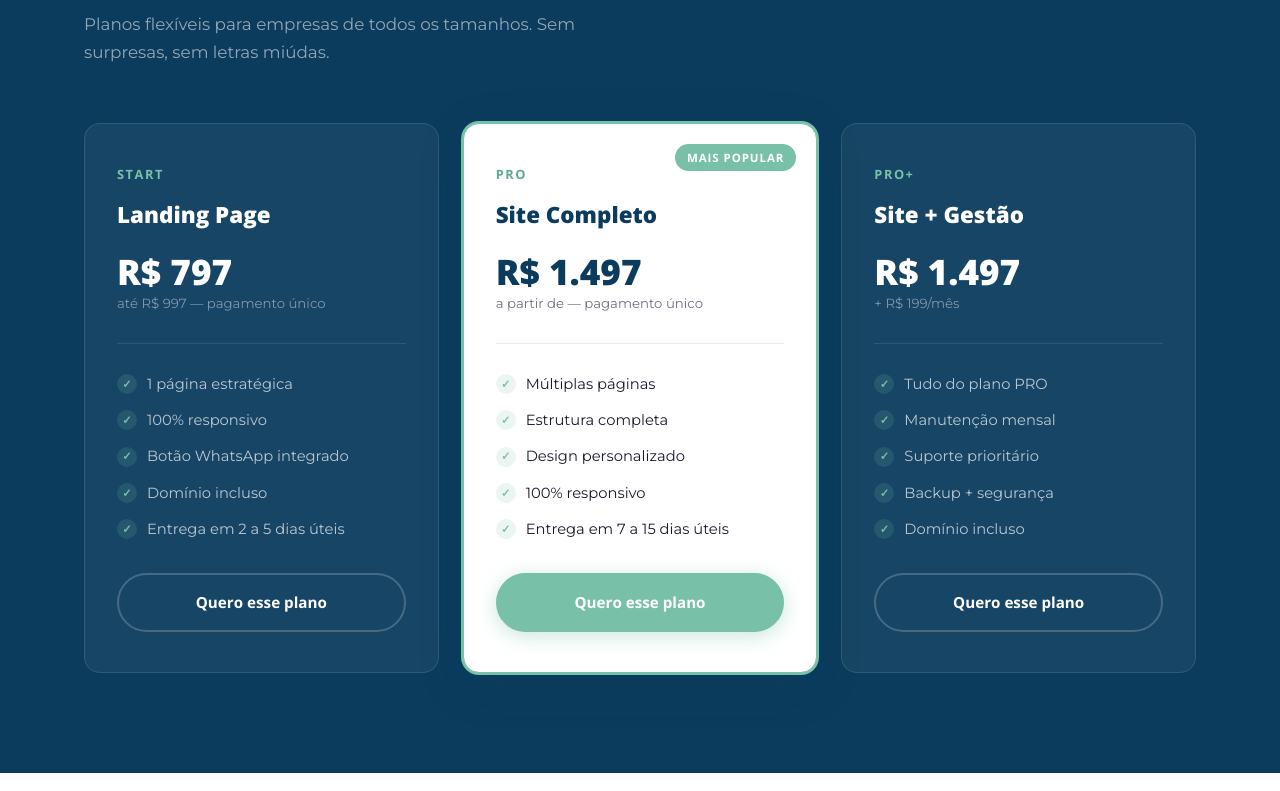
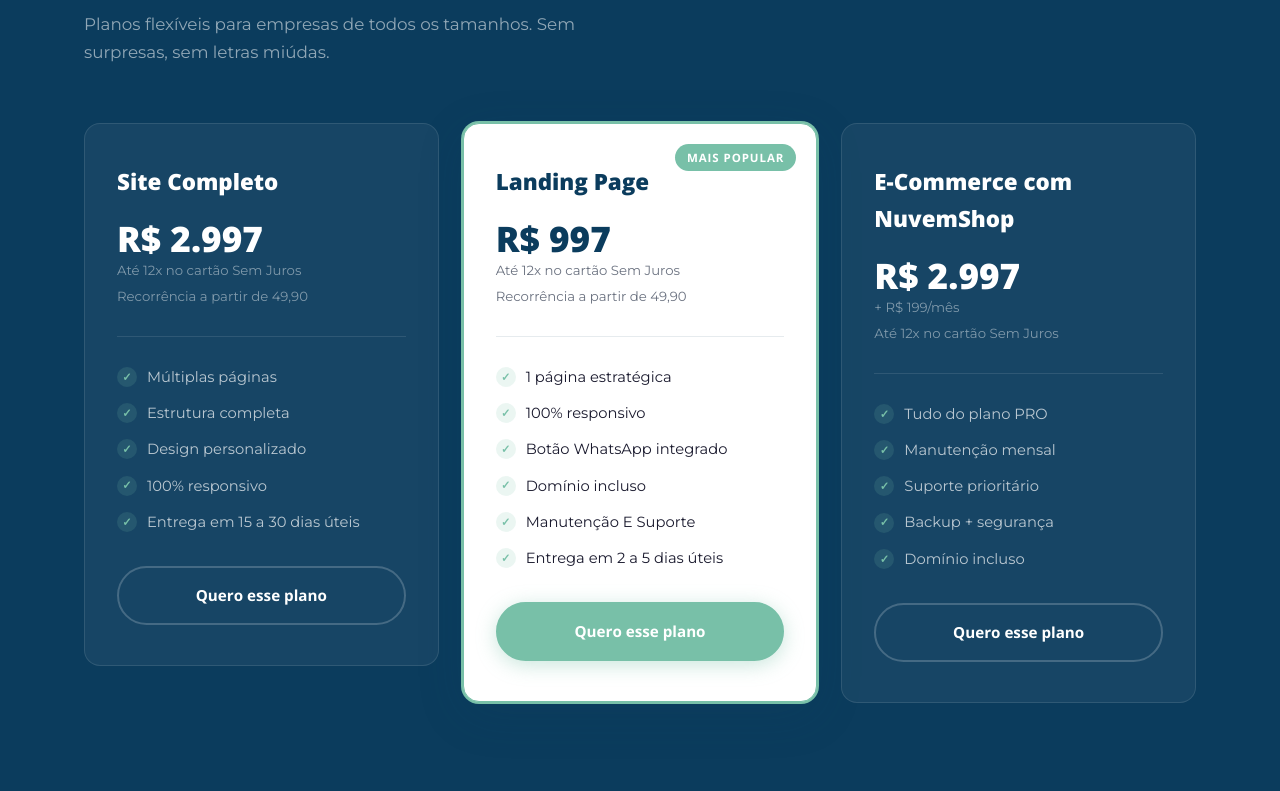
Before and after one commit to marcelopelentir/site-yupe-agencia, a plain HTML site: page index.html in a window 1280 px wide. Shown: the part 2409-3200 px from the top of the page. Drawn offline with nearby package versions, Linux system fonts and the light colour scheme.

Commit message:
Update index.html

```diff
--- a/index.html
+++ b/index.html
@@ -1012,49 +1012,49 @@
 
       <div class="plans-grid">
         <!-- START -->
-        <div class="plan-card fade-up">
-          <div class="plan-name">START</div>
+          <div class="plan-card fade-up">
+          <div class="plan-title">Site Completo</div>
+          <div class="plan-price">
+            <div class="plan-price-main">R$ 2.997</div>
+            <div class="plan-price-detail">Até 12x no cartão Sem Juros</div>
+            <div class="plan-price-detail">Recorrência a partir de 49,90</div>
+          </div>
+          <ul class="plan-features">
+            <li>Múltiplas páginas</li>
+            <li>Estrutura completa</li>
+            <li>Design personalizado</li>
+            <li>100% responsivo</li>
+            <li>Entrega em 15 a 30 dias úteis</li>
+          </ul>
+          <a href="https://wa.me/41995107048?text=Olá! Tenho interesse no plano PRO." target="_blank" class="plan-btn">Quero esse plano</a>
+        </div>
+          <!-- PRO -->
+        <div class="plan-card featured fade-up delay-1">
+          <div class="plan-badge">Mais popular</div>
           <div class="plan-title">Landing Page</div>
           <div class="plan-price">
-            <div class="plan-price-main">R$ 797</div>
-            <div class="plan-price-detail">até R$ 997 — pagamento único</div>
+            <div class="plan-price-main">R$ 997</div>
+            <div class="plan-price-detail">Até 12x no cartão Sem Juros</div>
+            <div class="plan-price-detail">Recorrência a partir de 49,90 </div>
           </div>
           <ul class="plan-features">
             <li>1 página estratégica</li>
             <li>100% responsivo</li>
             <li>Botão WhatsApp integrado</li>
             <li>Domínio incluso</li>
+            <li>Manutenção E Suporte</li>
             <li>Entrega em 2 a 5 dias úteis</li>
           </ul>
           <a href="https://wa.me/41995107048?text=Olá! Tenho interesse no plano START." target="_blank" class="plan-btn">Quero esse plano</a>
         </div>
-
-        <!-- PRO -->
-        <div class="plan-card featured fade-up delay-1">
-          <div class="plan-badge">Mais popular</div>
-          <div class="plan-name">PRO</div>
-          <div class="plan-title">Site Completo</div>
-          <div class="plan-price">
-            <div class="plan-price-main">R$ 1.497</div>
-            <div class="plan-price-detail">a partir de — pagamento único</div>
-          </div>
-          <ul class="plan-features">
-            <li>Múltiplas páginas</li>
-            <li>Estrutura completa</li>
-            <li>Design personalizado</li>
-            <li>100% responsivo</li>
-            <li>Entrega em 7 a 15 dias úteis</li>
-          </ul>
-          <a href="https://wa.me/41995107048?text=Olá! Tenho interesse no plano PRO." target="_blank" class="plan-btn">Quero esse plano</a>
-        </div>
-
         <!-- PRO+ -->
         <div class="plan-card fade-up delay-2">
-          <div class="plan-name">PRO+</div>
-          <div class="plan-title">Site + Gestão</div>
+          <div class="plan-title">E-Commerce com NuvemShop</div>
           <div class="plan-price">
-            <div class="plan-price-main">R$ 1.497</div>
+            <div class="plan-price-main">R$ 2.997</div>
             <div class="plan-price-detail"> + R$ 199/mês</div>
+            <div class="plan-price-detail">Até 12x no cartão Sem Juros</div>
+
           </div>
           <ul class="plan-features">
             <li>Tudo do plano PRO</li>
@@ -1154,7 +1154,7 @@
               <svg viewBox="0 0 24 24" fill="none"><path d="M6 9l6 6 6-6" stroke="#0b3c5d" stroke-width="2.5" stroke-linecap="round" stroke-linejoin="round"/></svg>
             </span>
           </button>
-          <div class="faq-a"><div class="faq-a-inner">Landing Page: de 2 a 5 dias úteis. Site completo: de 7 a 15 dias úteis. O prazo começa a contar após o briefing e aprovação do layout.</div></div>
+          <div class="faq-a"><div class="faq-a-inner">Landing Page: de 2 a 5 dias úteis. Site completo: de 15 a 30 dias úteis. O prazo começa a contar após o briefing e aprovação do layout.</div></div>
         </div>
 
         <div class="faq-item">
@@ -1164,7 +1164,7 @@
               <svg viewBox="0 0 24 24" fill="none"><path d="M6 9l6 6 6-6" stroke="#0b3c5d" stroke-width="2.5" stroke-linecap="round" stroke-linejoin="round"/></svg>
             </span>
           </button>
-          <div class="faq-a"><div class="faq-a-inner">Sim! O domínio está incluso no plano START (Landing Page) e no plano PRO+ (com gestão mensal). Para o plano PRO, o domínio pode ser incluído mediante consulta.</div></div>
+          <div class="faq-a"><div class="faq-a-inner">Sim! O domínio está incluso em Todos os pacotes</div></div>
         </div>
 
         <div class="faq-item">
@@ -1174,7 +1174,7 @@
               <svg viewBox="0 0 24 24" fill="none"><path d="M6 9l6 6 6-6" stroke="#0b3c5d" stroke-width="2.5" stroke-linecap="round" stroke-linejoin="round"/></svg>
             </span>
           </button>
-          <div class="faq-a"><div class="faq-a-inner">Sim. Alterações pontuais após a entrega são cobradas à parte. Clientes do plano PRO+ têm alterações inclusas no valor da gestão mensal, sem custo adicional.</div></div>
+          <div class="faq-a"><div class="faq-a-inner">Sim! Nos planos de recorrência, você pode solicitar alterações no seu site a partir do plano de R$97,90, que já inclui 1 modificação mensal. Para maior flexibilidade, o plano de R$297,90 oferece alterações ilimitadas e melhorias contínuas.</div></div>
         </div>
 
         <div class="faq-item">
@@ -1194,7 +1194,7 @@
               <svg viewBox="0 0 24 24" fill="none"><path d="M6 9l6 6 6-6" stroke="#0b3c5d" stroke-width="2.5" stroke-linecap="round" stroke-linejoin="round"/></svg>
             </span>
           </button>
-          <div class="faq-a"><div class="faq-a-inner">Não é obrigatório. A mensalidade de R$ 199/mês existe apenas no plano PRO+, que inclui manutenção, suporte, backup e segurança. Os planos START e PRO são pagamento único.</div></div>
+          <div class="faq-a"><div class="faq-a-inner">Sim. Todos os planos são mensais e já incluem hospedagem e domínio. Os valores variam de acordo com o plano escolhido e podem incluir também suporte e alterações recorrentes no site.</div></div>
         </div>
 
         <div class="faq-item">
@@ -1204,7 +1204,7 @@
               <svg viewBox="0 0 24 24" fill="none"><path d="M6 9l6 6 6-6" stroke="#0b3c5d" stroke-width="2.5" stroke-linecap="round" stroke-linejoin="round"/></svg>
             </span>
           </button>
-          <div class="faq-a"><div class="faq-a-inner">Aceitamos Pix, Boleto e parcelamento no cartão (consulte condições). Trabalhamos com 50% de entrada e 50% na entrega do site.</div></div>
+          <div class="faq-a"><div class="faq-a-inner">Aceitamos Pix, Boleto e parcelamento no cartão em até 12x Sem Juros</div></div>
         </div>
 
       </div>
```
